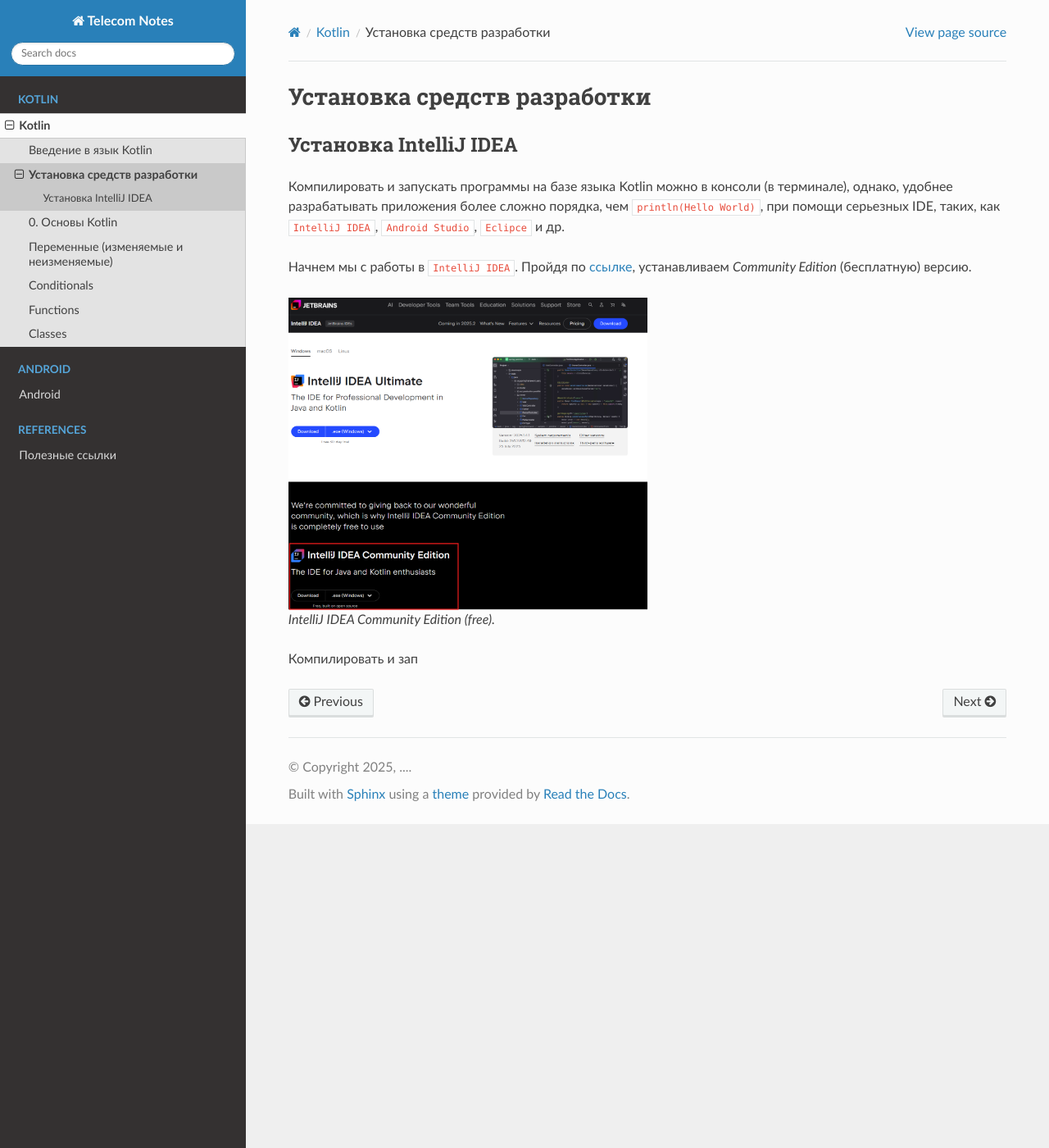
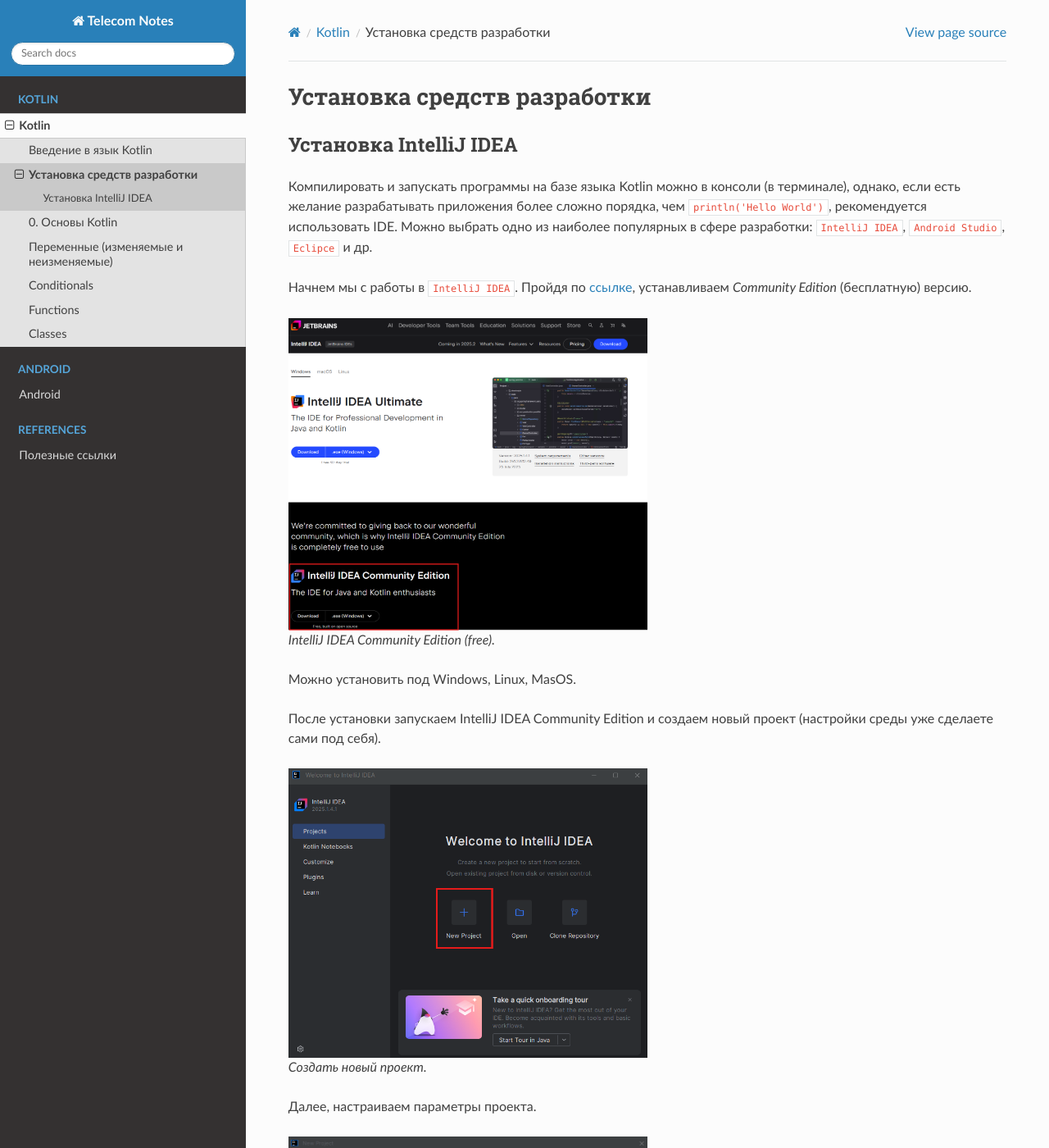
Before and after one commit to TelecomDep/notes, a Sphinx documentation site: the page built from docs/source/Kotlin/01_install_first_program.rst, in a window 1280 px wide and 1400 px high. Shown: the whole window at 82% size. Built offline with Sphinx 7.4.7 and the Read the Docs theme 3.1.0, drawn with Linux system fonts in a browser that asks for light colours; some of the changed text lies outside the part shown.

Commit message:
rst tests

```diff
--- a/docs/source/Kotlin/01_install_first_program.rst
+++ b/docs/source/Kotlin/01_install_first_program.rst
@@ -5,9 +5,9 @@
 Установка IntelliJ IDEA
 ---------------------
 
-Компилировать и запускать программы на базе языка Kotlin можно в консоли (в терминале), однако, удобнее разрабатывать
-приложения более сложно порядка, чем ``println(Hello World)``, при помощи серьезных IDE, таких, как  ``IntelliJ IDEA``,
-``Android Studio``, ``Eclipce`` и др.
+Компилировать и запускать программы на базе языка Kotlin можно в консоли (в терминале), однако, если есть желание разрабатывать
+приложения более сложно порядка, чем ``println('Hello World')``, рекомендуется использовать IDE. Можно выбрать одно из
+наиболее популярных в сфере разработки:  ``IntelliJ IDEA``, ``Android Studio``, ``Eclipce`` и др.
 
 Начнем мы с работы в ``IntelliJ IDEA``. Пройдя по ссылке_, устанавливаем *Community Edition* (бесплатную) версию.
 
@@ -20,4 +20,28 @@
 
     IntelliJ IDEA Community Edition (free).
 
-Компилировать и зап
+Можно установить под Windows, Linux, MasOS.
+
+После установки запускаем IntelliJ IDEA Community Edition и создаем новый проект (настройки среды уже сделаете сами под себя).
+
+.. figure:: ../_static/images/kotlin/00_new_project.png
+    :name: Canti_15
+    :width: 50%
+
+    Создать новый проект.
+
+Далее, настраиваем параметры проекта.
+
+
+.. figure:: ../_static/images/kotlin/00_new_project_initialization.png
+    :name: Canti_15
+    :width: 50%
+
+    Настройка проекта.
+
+#. **Name** - имя вашего проекта;
+#. **Location** можно указать путь к проекту, если не устраивает путь по умолчанию;
+#. В левом столбце выбираем Kotlin;
+#. **JDK**  - можно указать путь к Java SDK, если он уже установлен на компьютере локально.
+Заметьте, если у вас не установлен ``JDK``, среда предложит версию для установки;
+#. **Add sample code** - убираем галочку, чтобы начать проект ``с нуля``.
```
Also changed, not shown: docs/source/_static/images/kotlin/00_new_project.png (added), docs/source/_static/images/kotlin/00_new_project_initialization.png (added).
